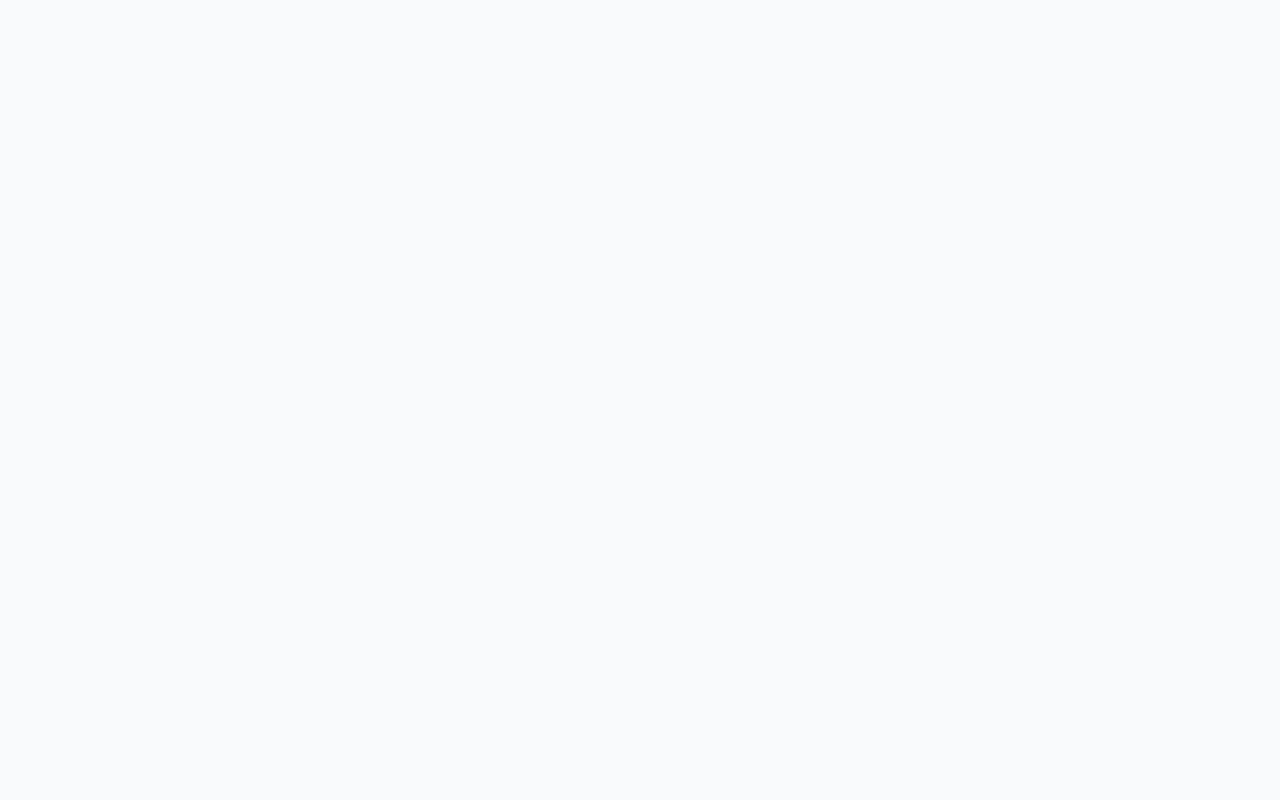
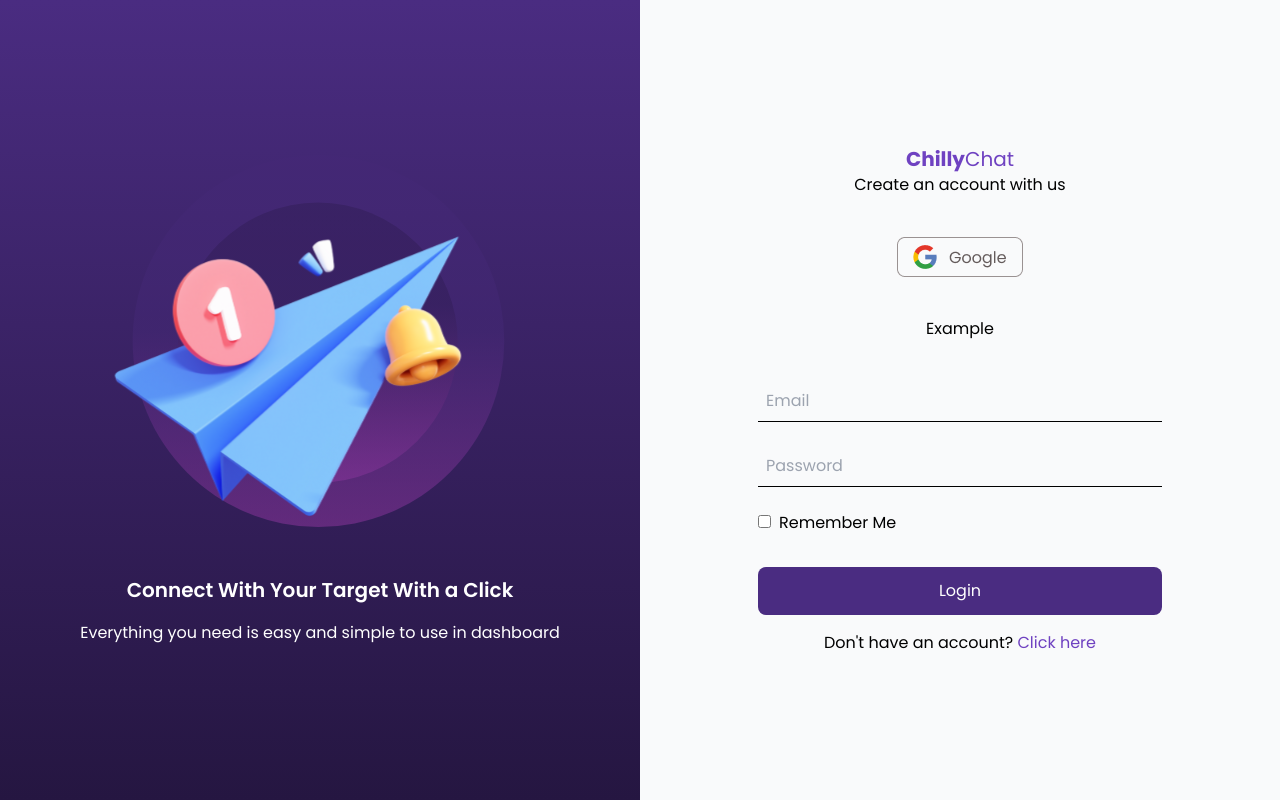
Before and after one commit to Mark-scope/chillyChat, a React (Vite) app in the folder client/: page /Login in a window 1280 px wide. Before the commit this address had no page. Built offline with nearby package versions, Linux system fonts and the light colour scheme.

Commit message:
feat: completion of login Page

```diff
--- a/client/src/RoutePages.jsx
+++ b/client/src/RoutePages.jsx
@@ -6,6 +6,7 @@
 import SmsHistoryView from './pages/SmsHistoryView';
 import Bulksms from './pages/Bulksms';
 import Signup from './pages/Signup';
+import Login from './pages/Login';
 
 const RoutePages = () => {
     return (
@@ -19,6 +20,7 @@
                 <Route path = "/SmsHistoryView" element={<SmsHistoryView />}/>
                 <Route path = "/Bulksms" element={<Bulksms />}/>
                 <Route path = "/Signup" element={<Signup />}/>
+                <Route path = "/Login" element={<Login />}/>
 
             </Routes>
         </BrowserRouter>
--- a/client/src/pages/Login.jsx
+++ b/client/src/pages/Login.jsx
@@ -1,16 +1,19 @@
 import React from 'react'
+import Loginicon from '../assets/login.svg'
+import google from '../assets/google.png'
 
 const Login = () => {
   return (
     <div className='flex'>
-
+      {/* Side with image */}
         <div className='w-1/2 text-white flex flex-col justify-center items-center bg-custom-gradient h-screen'>
             <img className='pb-12 pr-16' src={Loginicon} alt="" />
             <p className='font-semibold text-[20px]' >Connect  With Your Target With a Click</p>
             <span className=' pt-4'>Everything you need is easy and simple to use in dashboard</span>
         </div>
 
-        <div className='w-1/2 flex flex-col justify-center items-center space-y-10 '>
+      {/* main content */}
+        <div className='w-1/2 flex flex-col justify-center items-center space-y-10 p-12 '>
             <div className='flex flex-col justify-center items-center '>
                 <h1 className=' text-xl text-violet '>
                 <span className='font-bold'>Chilly</span>Chat
@@ -29,22 +32,23 @@
                 <div className="flex-1 h-1 bg-black"></div>
             </div>
 
-            <div >
+            <div className='w-[404px]'>
 
                 <form action="" className=' flex flex-col'>
-                    <div className='flex space-x-4 w-full '>
-                        <input type="text" placeholder='First Name' className='mb-6 w-70% border-b border-gray-300 p-2 outline-none bg-[#F9FAFB]' />
-                        <input type="text" placeholder='Last Name' className=' w-70% mb-6 border-b border-gray-300 p-2 outline-none bg-[#F9FAFB]' />
 
-                    </div>
                     <input type="text" placeholder='Email' className='w-70% mb-6 border-b border-navcolor-300 p-2 outline-none bg-[#F9FAFB]' />
                     <input type="text" placeholder='Password' className='w-70% mb-6 border-b border-navcolor-300 p-2 outline-none bg-[#F9FAFB]' />
-                    <input type="text" placeholder='Confirm Password' className='w-70% mb-6 border-b border-navcolor-300 p-2 bg-[#F9FAFB] outline-none' />
-                    <button className="px-[16px] mt-8 h-12 bg-navcolor text-white font-sans  rounded-lg">Sign</button>
+
+                    <div>
+                        <input type="checkbox" className='mr-2' id="remember" name="remember" />
+                        <label class="form-check-label" for="remember">Remember Me</label>
+                    </div>
+
+                    <button className="px-[16px] mt-8 h-12 bg-navcolor text-white font-sans  rounded-lg">Login</button>
 
                 </form>
 
-                <p className='text-center mt-4'>Already have an account? <a className='text-violet'>Login now</a></p>
+                <p className='text-center mt-4'>Don't have an account? <a className='text-violet'>Click here</a></p>
             </div>
 
 
```
